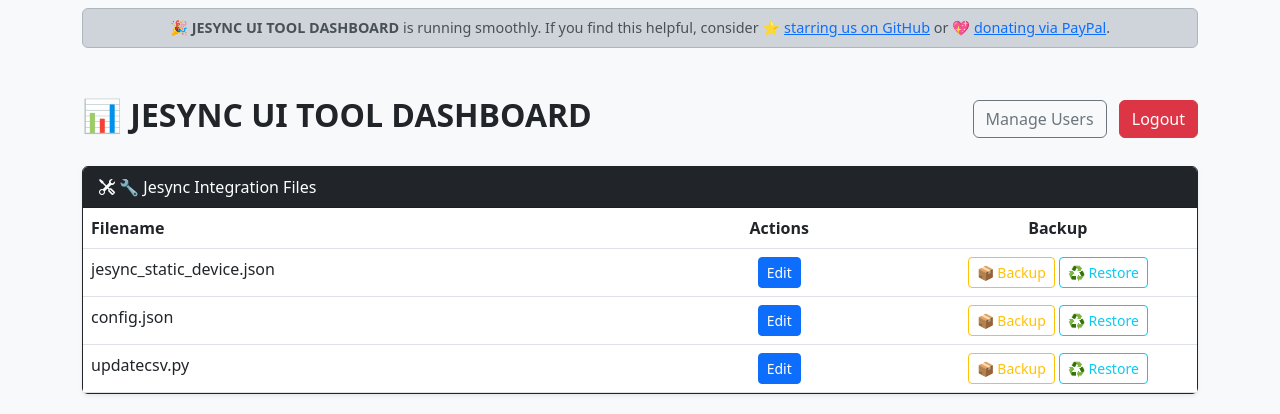
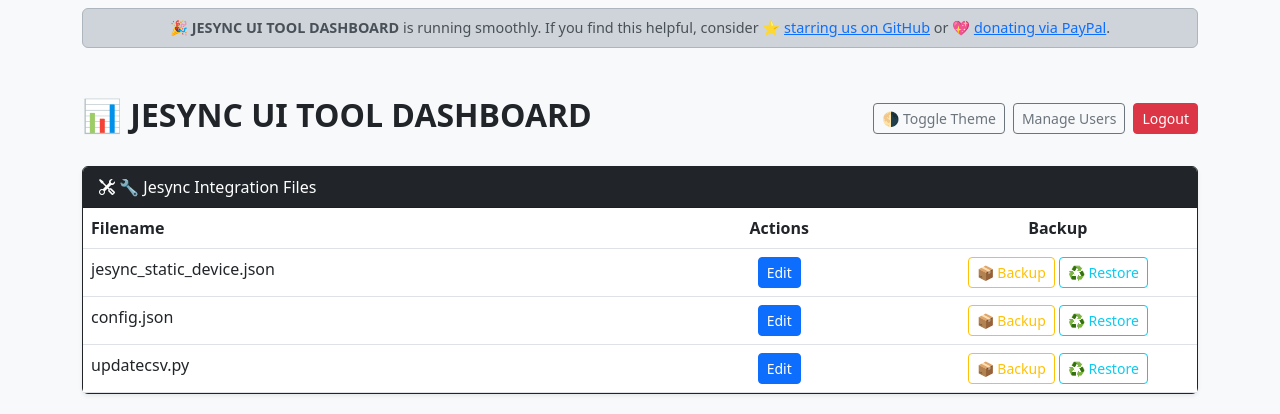
Before and after one commit to phminer101/jesync_dashboard_for_LibreQoS-Mikrotik_Integration, a Flask app: page /dashboard in a window 1280 px wide. Shown: the top 414 px of the page. Run offline with Flask 3, Linux system fonts and the light colour scheme; a user stored in the database is signed in; parts of the project's set-up code (start-up, migrations or seed data) failed here and were passed over.

Commit message:
Update dashboard.html

```diff
--- a/templates/dashboard.html
+++ b/templates/dashboard.html
@@ -1,11 +1,13 @@
 {% extends "base.html" %}
 {% block content %}
 <div class="container mt-5">
+  <!-- Header with Toggle Theme, Manage Users, Logout -->
   <div class="d-flex justify-content-between align-items-center mb-4">
     <h2 class="fw-bold">📊 JESYNC UI TOOL DASHBOARD</h2>
-    <div>
-      <a href="{{ url_for('users') }}" class="btn btn-outline-secondary me-2">Manage Users</a>
-      <a href="{{ url_for('logout') }}" class="btn btn-danger">Logout</a>
+    <div class="d-flex align-items-center gap-2">
+      <button onclick="toggleTheme()" class="btn btn-outline-secondary btn-sm">🌗 Toggle Theme</button>
+      <a href="{{ url_for('users') }}" class="btn btn-outline-secondary btn-sm">Manage Users</a>
+      <a href="{{ url_for('logout') }}" class="btn btn-danger btn-sm">Logout</a>
     </div>
   </div>
 
```
